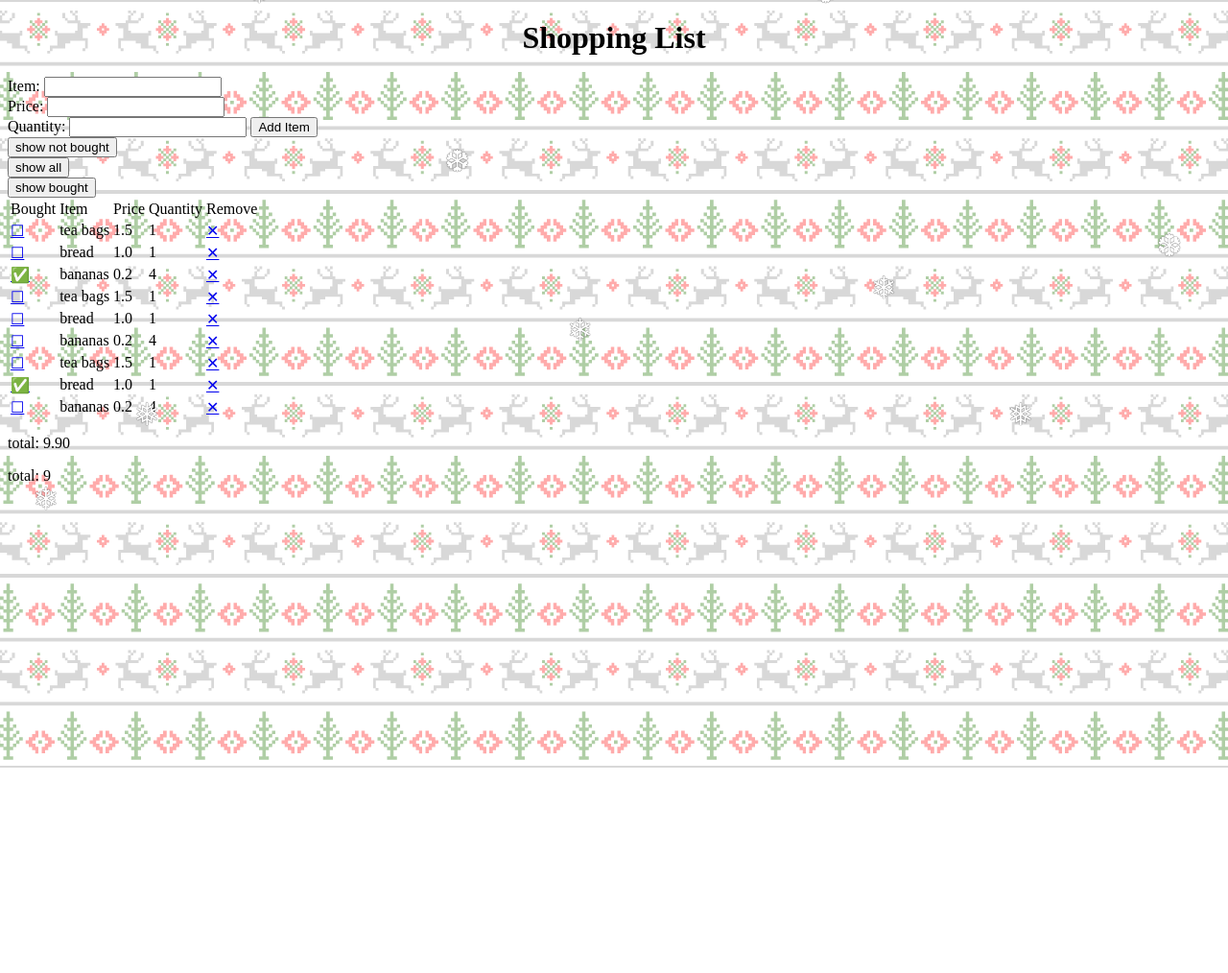
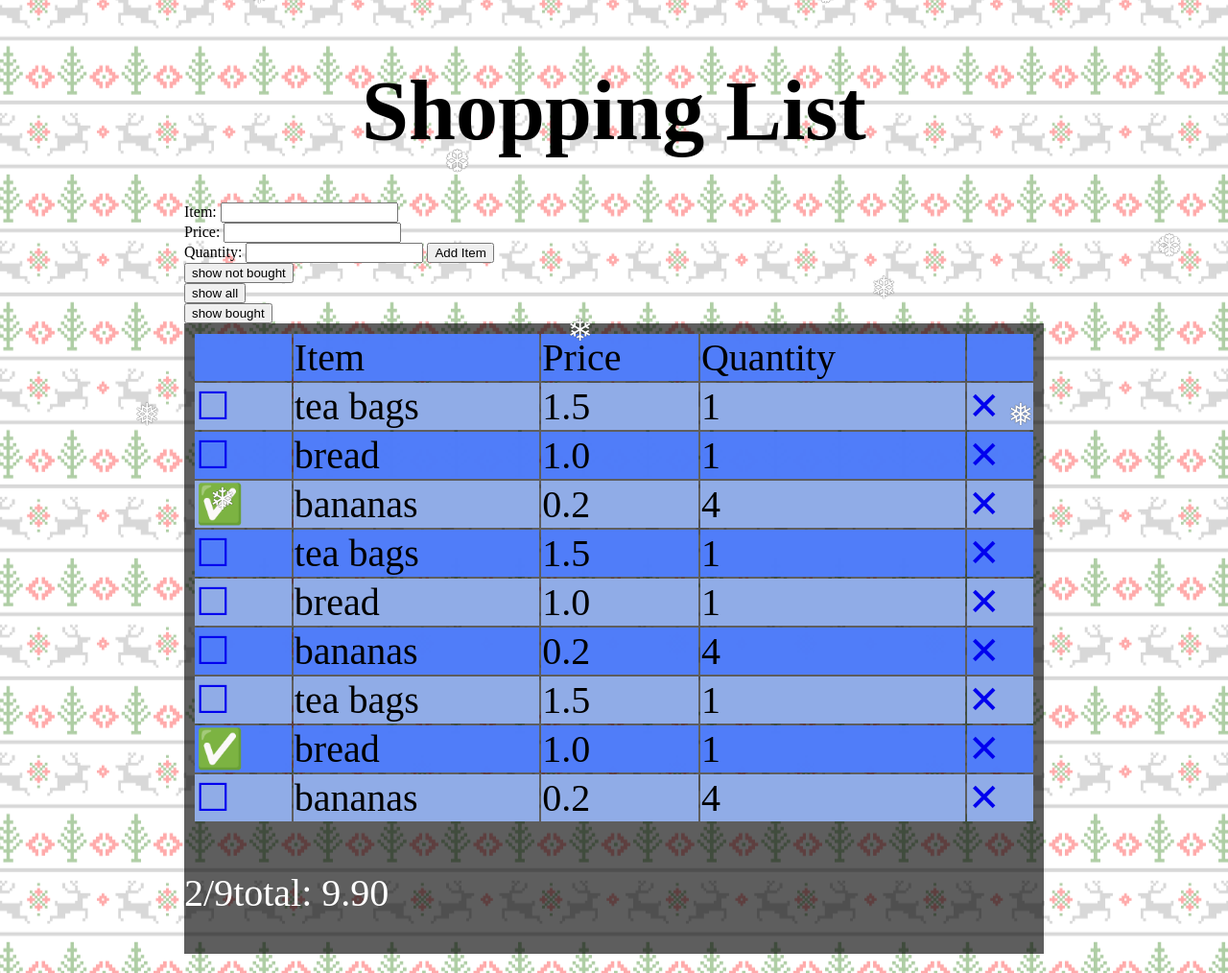
Before and after one commit to Nixon2223/shopping_list, a Flask app: page /shopping_list in a window 1280 px wide. Shown: the whole page at 96% size. Before the commit the page ends 800 px from the top, so only its background shows below. Run offline with Flask 2, Linux system fonts and the light colour scheme.

Commit message:
some more css

```diff
--- a/controllers/controller.py
+++ b/controllers/controller.py
@@ -6,7 +6,8 @@ from models.items import *
 def index():
   t = total_price(items)
   l = len(items)
-  return render_template('index.html', title = 'Home', items = items, t=t, l=l)
+  c = bought_count(items)
+  return render_template('index.html', title = 'Home', items = items, t=t, l=l, c=c)
 
 @app.route('/shopping_list', methods=['POST'])
 def add_item():
@@ -28,6 +29,7 @@ def order_bought_filter(i):
   new_items = filter_bought(items, i)
   t = total_price(new_items)
   l = len(new_items)
+  c = bought_count(new_items)
   if i == "T" or i == "F":
-    return render_template('index.html', title = 'Home', items = new_items, t=t, l=l)
+    return render_template('index.html', title = 'Home', items = new_items, t=t, l=l, c=c)
   return redirect('/shopping_list')
--- a/models/items.py
+++ b/models/items.py
@@ -35,3 +35,10 @@ def filter_bought(items, i):
             if item.bought == False:
                 new_list.append(item)
     return new_list
+
+def bought_count(items):
+    n = 0
+    for item in items:
+            if item.bought == True:
+                n += 1
+    return n
--- a/static/css/main.css
+++ b/static/css/main.css
@@ -1,20 +1,46 @@
-body {
+h1 {
+    font-size: 11vh;
+    text-align: center;
+    margin: 5%;
+}
+body{
+    /* background img from: https://www.toptal.com/designers/subtlepatterns/ */
     background: url(img/christmas-colour.png) no-repeat center center fixed;
     background-repeat: repeat;
-}
+    width: 70%;
+    padding: 20px;
+    margin: auto;
+  }
 
-h1 {
-    text-align: center;
-}
-body{
-    background: url(img/christmas-colour.png) no-repeat center center fixed;
-    background-repeat: repeat;
+tbody tr:nth-child(odd) {
+    background-color: #507efcfa;
+  }
+
+tbody tr:nth-child(even) {
+    background-color: #90ace7;
   }
 
 
+table {
+    width: 100%;
+    padding: 1%;
+    font-size: 5vh;
+    background-color: #000000a1;
+  }
+
+.bought_button_F{text-decoration: none;}
+.bought_button_T{text-decoration: none;}
+.remove_button{text-decoration: none;}
+
+.totals {
+    color: white;
+    font-size: 5vh;
+    display:flex;
+    background-color: #000000a1;
+}
 
 
-/* snowflake animation from: https://codepen.io/codeconvey/pen/xRzQay*/
+/* snowflake animation from: https://codepen.io/codeconvey/pen/xRzQay */
   .snowflake {
     color: #fff;
     font-size: 2em;
--- a/templates/index.html
+++ b/templates/index.html
@@ -26,11 +26,11 @@
 </form>
 <table>
     <tr>
-        <td>Bought</td>
+        <td></td>
         <td>Item</td>
         <td>Price</td>
         <td>Quantity</td>
-        <td>Remove</td>
+        <td></td>
     {% for item in items %}
     <tr>
         {% if item.bought == False %}
@@ -46,7 +46,8 @@
 
     {% endfor %}
 </table>
-<p>total: {{t}} </p>
-<p>total: {{l}} </p>
-
+<div class= "totals">
+    <p>{{c}}/{{l}} </p>
+    <p>total: {{t}} </p>
+</div>
 {% endblock  %}
```
Also changed, not shown: static/css/img/double-bubble-dark.png (deleted).
